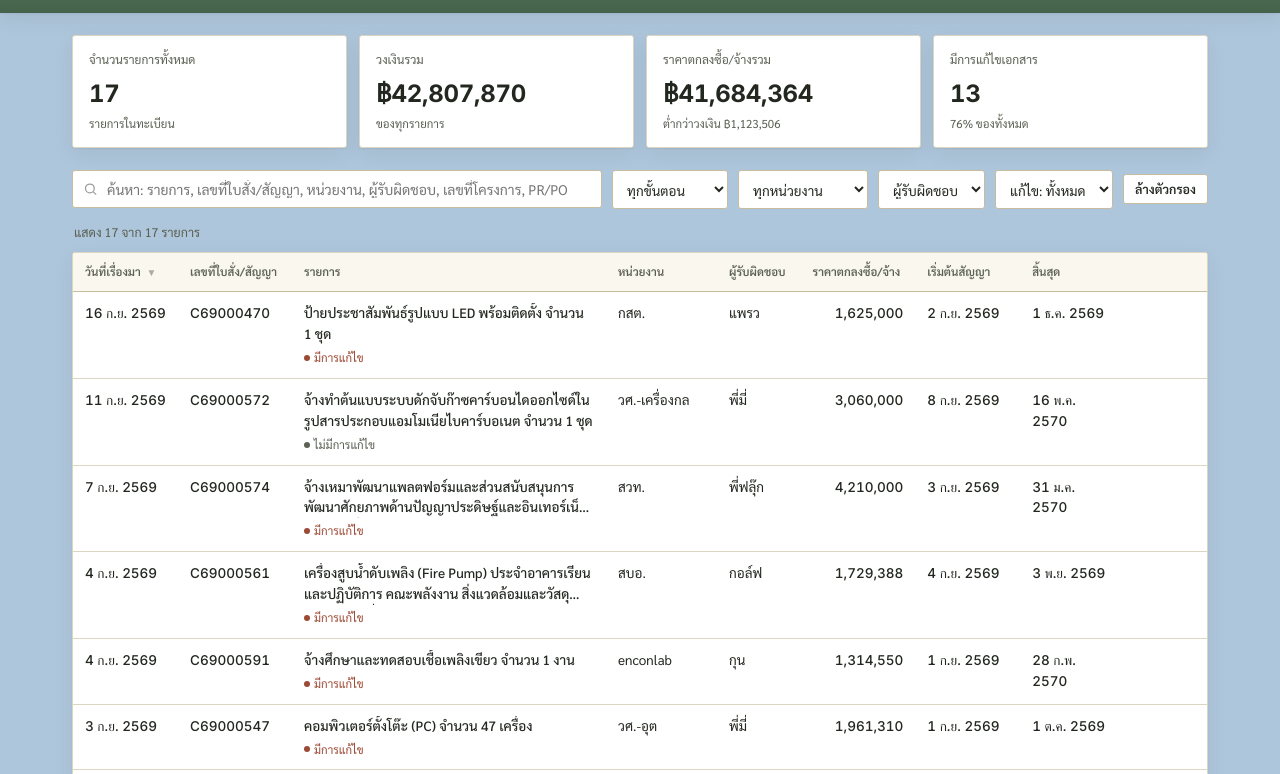
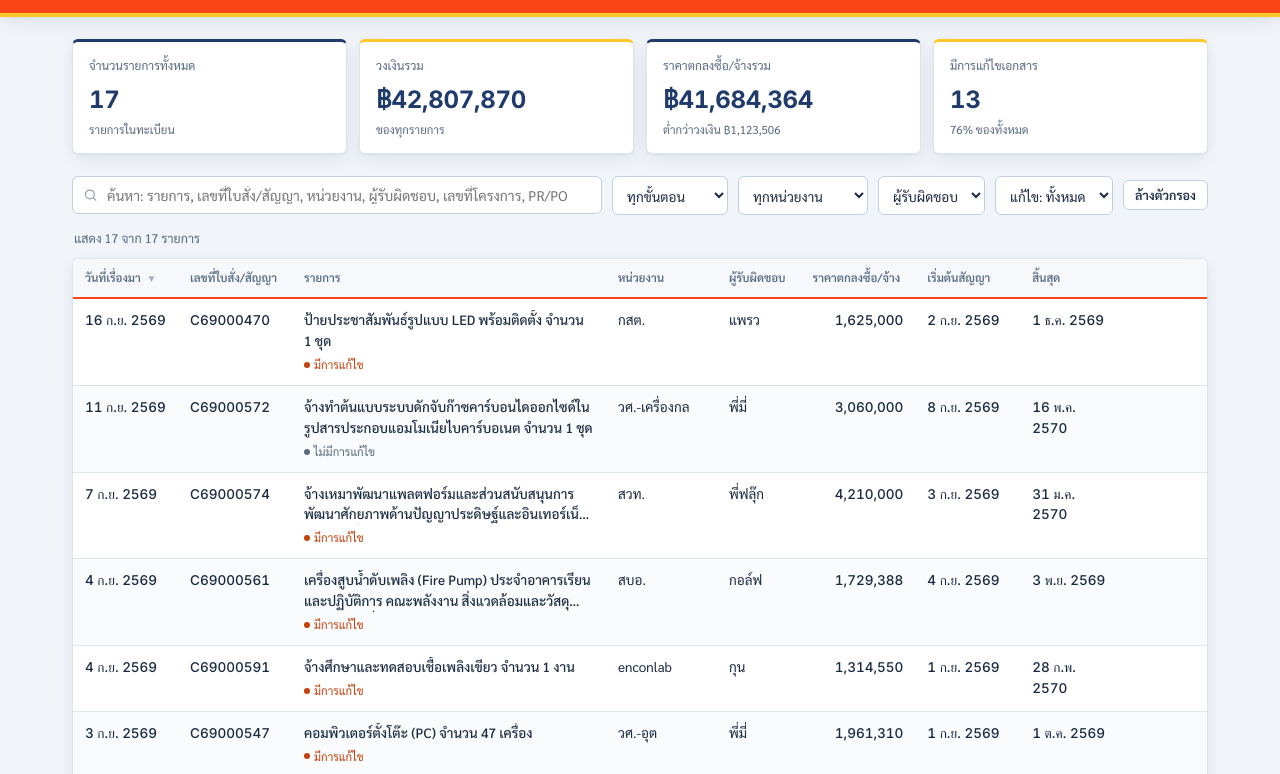
Before and after one commit to morhuhnxdear/AE, a plain HTML site: page index.html in a window 1280 px wide. Shown: the part 66-840 px from the top of the page. Drawn offline with Linux system fonts and the light colour scheme.

Commit message:
Add files via upload

```diff
--- a/index.html
+++ b/index.html
@@ -9,76 +9,82 @@
 <link href="https://fonts.googleapis.com/css2?family=Sarabun:wght@400;500;600;700&family=Fraunces:opsz,wght@9..144,500;9..144,600&family=Inter:wght@500;600;700&display=swap" rel="stylesheet">
 <style>
   :root {
-    --paper: #FAF7EF;
-    --page-bg: #AEC6DC;
+    --paper: #F6F8FC;
+    --page-bg: #F1F4F9;
     --paper-raised: #FFFFFF;
-    --ink: #22271F;
-    --ink-soft: #5B6154;
-    --line: #DCD5C2;
-    --line-strong: #C7BC9E;
-    --navy: #1F3B4D;
-    --navy-deep: #142833;
-    --gold: #A9791F;
-    --gold-soft: #F1E3C2;
-    --sage: #4F6D52;
-    --sage-soft: #E3EAD9;
-    --rust: #9C4A34;
-    --rust-soft: #F3E0D6;
-    --slate-soft: #E4E5DC;
-    --indigo: #4A4E86;
-    --indigo-soft: #E4E4F1;
-    --teal: #2E6E6B;
-    --teal-soft: #DCEDEA;
-    --shadow: 0 1px 2px rgba(34,39,31,0.06), 0 6px 20px rgba(34,39,31,0.07);
-    --radius: 3px;
+    --ink: #1B2A41;
+    --ink-soft: #5A6B82;
+    --line: #DDE4EE;
+    --line-strong: #C3CFDF;
+    --navy: #1F3A6B;
+    --navy-deep: #14284B;
+    --gold: #FFC72C;
+    --gold-ink: #8A6200;
+    --gold-soft: #FFF3CC;
+    --orange: #FA4616;
+    --sage: #3F7A55;
+    --sage-soft: #E2F1E8;
+    --rust: #C2410C;
+    --rust-soft: #FDE6DC;
+    --slate-soft: #EAF0F8;
+    --indigo: #3D4F9A;
+    --indigo-soft: #E4E9F7;
+    --teal: #1F6F8B;
+    --teal-soft: #DDEEF5;
+    --shadow: 0 1px 2px rgba(20,40,75,0.06), 0 6px 20px rgba(20,40,75,0.07);
+    --radius: 6px;
     color-scheme: light;
   }
   :root:not([data-theme="light"]) {
     @media (prefers-color-scheme: dark) {
-      --paper: #1C1F18;
-      --page-bg: #24405A;
-      --paper-raised: #262A20;
-      --ink: #EDE8D8;
-      --ink-soft: #B4AF9C;
-      --line: #3A3D30;
-      --line-strong: #4B4E3E;
-      --navy: #B9C7D4;
-      --navy-deep: #DCE5EB;
-      --gold: #D9B15C;
-      --gold-soft: #3B331B;
-      --sage: #9AC29E;
-      --sage-soft: #263323;
-      --rust: #D98F79;
-      --rust-soft: #3A241D;
-      --slate-soft: #2C3026;
-      --indigo: #A9ACD9;
-      --indigo-soft: #2A2A3D;
-      --teal: #86C4C0;
-      --teal-soft: #1F312F;
+      --paper: #14223A;
+      --page-bg: #0E1A2E;
+      --paper-raised: #1A2B47;
+      --ink: #E8EEF7;
+      --ink-soft: #A5B4CC;
+      --line: #2A3D5E;
+      --line-strong: #3A5079;
+      --navy: #9DBBF0;
+      --navy-deep: #D6E3FA;
+      --gold: #FFC72C;
+      --gold-ink: #FFD866;
+      --gold-soft: #3A3314;
+      --orange: #FA4616;
+      --sage: #7FCB9C;
+      --sage-soft: #1F3A2B;
+      --rust: #FF9B73;
+      --rust-soft: #442318;
+      --slate-soft: #223656;
+      --indigo: #A9B8F0;
+      --indigo-soft: #26305A;
+      --teal: #7CC6E0;
+      --teal-soft: #1B3A4A;
       --shadow: 0 1px 2px rgba(0,0,0,0.3), 0 6px 20px rgba(0,0,0,0.35);
     }
   }
   :root[data-theme="dark"] {
-    --paper: #1C1F18;
-    --page-bg: #24405A;
-    --paper-raised: #262A20;
-    --ink: #EDE8D8;
-    --ink-soft: #B4AF9C;
-    --line: #3A3D30;
-    --line-strong: #4B4E3E;
-    --navy: #B9C7D4;
-    --navy-deep: #DCE5EB;
-    --gold: #D9B15C;
-    --gold-soft: #3B331B;
-    --sage: #9AC29E;
-    --sage-soft: #263323;
-    --rust: #D98F79;
-    --rust-soft: #3A241D;
-    --slate-soft: #2C3026;
-    --indigo: #A9ACD9;
-    --indigo-soft: #2A2A3D;
-    --teal: #86C4C0;
-    --teal-soft: #1F312F;
+    --paper: #14223A;
+    --page-bg: #0E1A2E;
+    --paper-raised: #1A2B47;
+    --ink: #E8EEF7;
+    --ink-soft: #A5B4CC;
+    --line: #2A3D5E;
+    --line-strong: #3A5079;
+    --navy: #9DBBF0;
+    --navy-deep: #D6E3FA;
+    --gold: #FFC72C;
+    --gold-ink: #FFD866;
+    --gold-soft: #3A3314;
+    --orange: #FA4616;
+    --sage: #7FCB9C;
+    --sage-soft: #1F3A2B;
+    --rust: #FF9B73;
+    --rust-soft: #442318;
+    --slate-soft: #223656;
+    --indigo: #A9B8F0;
+    --indigo-soft: #26305A;
+    --teal: #7CC6E0;
+    --teal-soft: #1B3A4A;
     --shadow: 0 1px 2px rgba(0,0,0,0.3), 0 6px 20px rgba(0,0,0,0.35);
   }
 
@@ -104,9 +110,9 @@
 
   /* ---------- header ---------- */
   .topbar {
-    background: #3E5A44;
-    background-image: linear-gradient(180deg, #5C7F63 0%, #3E5A44 130%);
-    color: #F3EFE2;
+    background: #FA4616;
+    border-bottom: 4px solid #FFC72C;
+    color: #FFFFFF;
     padding: env(safe-area-inset-top, 0px) 0 0 0;
     position: sticky;
     top: 0;
@@ -126,7 +132,7 @@
   .brand { display: flex; align-items: center; gap: 12px; }
   .brand-mark {
     width: 40px; height: 40px;
-    border: 1.5px solid rgba(243,239,226,0.55);
+    border: 1.5px solid rgba(255,255,255,0.85);
     border-radius: 50%;
     display: flex; align-items: center; justify-content: center;
     font-family: 'Fraunces', serif;
@@ -134,7 +140,7 @@
     flex-shrink: 0;
   }
   .brand h1 { margin: 0; font-size: 20px; line-height: 1.2; }
-  .brand p { margin: 2px 0 0; font-size: 12.5px; opacity: 0.75; }
+  .brand p { margin: 2px 0 0; font-size: 12.5px; opacity: 0.92; }
   .topbar-actions { display: flex; gap: 8px; align-items: center; }
   .gh-status {
     font-size: 11.5px;
@@ -143,7 +149,7 @@
     gap: 5px;
     padding: 5px 10px;
     border-radius: 20px;
-    background: rgba(243,239,226,0.14);
+    background: rgba(255,255,255,0.18);
     white-space: nowrap;
   }
   .gh-status .dot { width: 7px; height: 7px; border-radius: 50%; background: #8FBF8A; flex-shrink: 0; }
@@ -167,16 +173,17 @@
   .btn:active { transform: translateY(1px); }
   .btn-gold {
     background: var(--gold);
-    color: #24170A;
+    color: #14284B;
+    font-weight: 700;
     border-color: var(--gold);
   }
   .btn-gold:hover { filter: brightness(1.06); }
   .btn-ghost {
     background: transparent;
     color: inherit;
-    border-color: rgba(243,239,226,0.4);
+    border-color: rgba(255,255,255,0.7);
   }
-  .btn-ghost:hover { background: rgba(243,239,226,0.1); }
+  .btn-ghost:hover { background: rgba(255,255,255,0.16); }
   .btn-line {
     background: var(--paper-raised);
     color: var(--ink);
@@ -258,7 +265,7 @@
     font-weight: 600;
     color: var(--ink-soft);
     padding: 10px 12px;
-    border-bottom: 1.5px solid var(--line-strong);
+    border-bottom: 2px solid var(--orange);
     background: var(--paper);
     position: sticky;
     top: 0;
@@ -351,7 +358,7 @@
     font-family: inherit; font-size: 13px; font-weight: 600; color: var(--ink-soft);
     padding: 9px 13px; border-bottom: 2px solid transparent; margin-bottom: -1px;
   }
-  .tab-btn.active { color: var(--navy); border-bottom-color: var(--gold); }
+  .tab-btn.active { color: var(--navy); border-bottom-color: var(--orange); }
   :root[data-theme="dark"] .tab-btn.active, :root:not([data-theme="light"]) .tab-btn.active { color: var(--gold); }
 
   .modal-body { padding: 20px 22px; max-height: 56vh; overflow-y: auto; }
@@ -383,7 +390,7 @@
 
   /* detail view */
   .detail-section { margin-bottom: 18px; }
-  .detail-section h3 { font-size: 12.5px; text-transform: none; color: var(--gold); margin: 0 0 10px; font-family: 'Sarabun'; font-weight: 700; letter-spacing: 0.02em; }
+  .detail-section h3 { font-size: 12.5px; text-transform: none; color: var(--navy); margin: 0 0 10px; font-family: 'Sarabun'; font-weight: 700; letter-spacing: 0.02em; }
   .detail-grid { display: grid; grid-template-columns: 1fr 1fr; gap: 10px 18px; }
   .mp-pop { position:absolute; z-index:60; background:var(--paper-raised); border:1px solid var(--line-strong); border-radius:8px; box-shadow:0 10px 30px rgba(0,0,0,.25); padding:10px; width:250px; max-width:calc(100vw - 40px); left:0; bottom:100%; margin-bottom:4px; }
   .mp-head { display:flex; align-items:center; justify-content:space-between; margin-bottom:8px; font-weight:700; }
@@ -391,7 +398,7 @@
   .mp-grid { display:grid; grid-template-columns:repeat(3,1fr); gap:6px; }
   .mp-grid button { padding:8px 4px; border:1px solid var(--line); border-radius:6px; background:none; cursor:pointer; font:inherit; color:inherit; }
   .mp-grid button:hover { background:var(--slate-soft); }
-  .mp-grid button.sel { background:var(--gold); color:#fff; border-color:var(--gold); }
+  .mp-grid button.sel { background:var(--gold); color:#14284B; font-weight:700; border-color:var(--gold); }
   .mp-clear { margin-top:8px; width:100%; background:none; border:none; color:var(--ink-soft); cursor:pointer; font:inherit; font-size:12px; }
   .ref-grid { grid-template-columns: repeat(4, 1fr); }
   @media (max-width: 760px) { .ref-grid { grid-template-columns: 1fr 1fr; } }
@@ -420,6 +427,18 @@
     main { padding: 16px 14px 50px; }
     .topbar-inner { padding: 14px 16px 14px; }
   }
+
+  /* ---------- theme: ส้ม 172C / เหลือง 123C / น้ำเงิน / ขาว ---------- */
+  .topbar .btn-ghost { color:#fff; }
+  .topbar .btn-ghost:hover { background: rgba(255,255,255,0.2); }
+  .stat-card { border-top: 3px solid var(--navy); }
+  .stat-card:nth-child(even) { border-top-color: var(--gold); }
+  .stat-card .value { color: var(--navy); }
+  .view-tab.active { border-bottom-color: var(--orange); }
+  .search:focus, .filter:focus, input:focus, select:focus, textarea:focus { outline: 2px solid rgba(31,58,107,0.35); outline-offset: 1px; border-color: var(--navy); }
+  tbody tr:nth-child(even) { background: color-mix(in srgb, var(--paper) 55%, transparent); }
+  tbody tr:hover { background: var(--slate-soft); }
+  .btn-line:hover { border-color: var(--orange); color: var(--orange); }
 </style>
 <script src="https://cdnjs.cloudflare.com/ajax/libs/xlsx/0.18.5/xlsx.full.min.js"></script>
 </head>
@@ -525,14 +544,14 @@
             <div class="field full"><label for="f_projectNo">เลขที่โครงการ</label><input type="text" id="f_projectNo" placeholder="เช่น 69059299828"></div>
           </div>
 
-          <h3 style="font-size:12.5px;color:var(--gold);margin:22px 0 10px;font-weight:700;letter-spacing:0.02em">ราคา/วงเงิน</h3>
+          <h3 style="font-size:12.5px;color:var(--navy);margin:22px 0 10px;font-weight:700;letter-spacing:0.02em">ราคา/วงเงิน</h3>
           <div class="field-grid">
             <div class="field"><label for="f_budget">วงเงิน (บาท)</label><input type="text" inputmode="decimal" class="money-input" id="f_budget" placeholder="0.00"></div>
             <div class="field"><label for="f_midPrice">ราคากลาง (บาท)</label><input type="text" inputmode="decimal" class="money-input" id="f_midPrice" placeholder="0.00"></div>
             <div class="field"><label for="f_agreedPrice">ราคาตกลงซื้อ/จ้าง (บาท)</label><input type="text" inputmode="decimal" class="money-input" id="f_agreedPrice" placeholder="0.00"></div>
           </div>
 
-          <h3 style="font-size:12.5px;color:var(--gold);margin:22px 0 10px;font-weight:700;letter-spacing:0.02em">เอกสารอ้างอิง</h3>
+          <h3 style="font-size:12.5px;color:var(--navy);margin:22px 0 10px;font-weight:700;letter-spacing:0.02em">เอกสารอ้างอิง</h3>
           <div class="field-grid ref-grid">
             <div class="field"><label for="f_pr">เลขที่ PR</label><input type="text" id="f_pr"></div>
             <div class="field"><label for="f_po">เลขที่ PO</label><input type="text" id="f_po"></div>
@@ -658,7 +677,7 @@
     "แผน": ["var(--slate-soft)", "var(--ink-soft)"],
     "รายงาน": ["var(--indigo-soft)", "var(--indigo)"],
     "สรุปผล": ["var(--teal-soft)", "var(--teal)"],
-    "ใบสั่ง/สัญญา": ["var(--gold-soft)", "var(--gold)"],
+    "ใบสั่ง/สัญญา": ["var(--gold-soft)", "var(--gold-ink)"],
     "บริหารสัญญา": ["var(--sage-soft)", "var(--sage)"],
     "ประกาศe-GP": ["var(--indigo-soft)", "var(--indigo)"],
     "อนุมัติ PO": ["var(--sage-soft)", "var(--sage)"]
```
